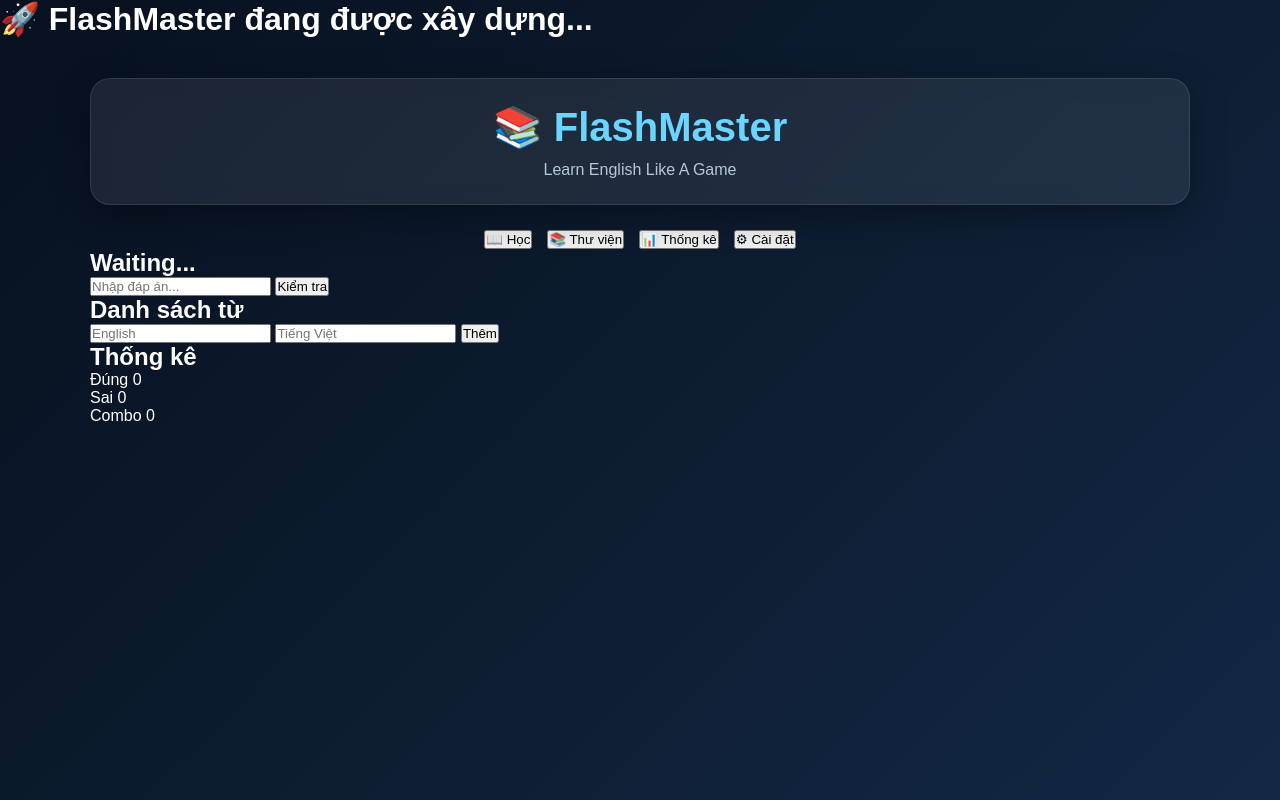
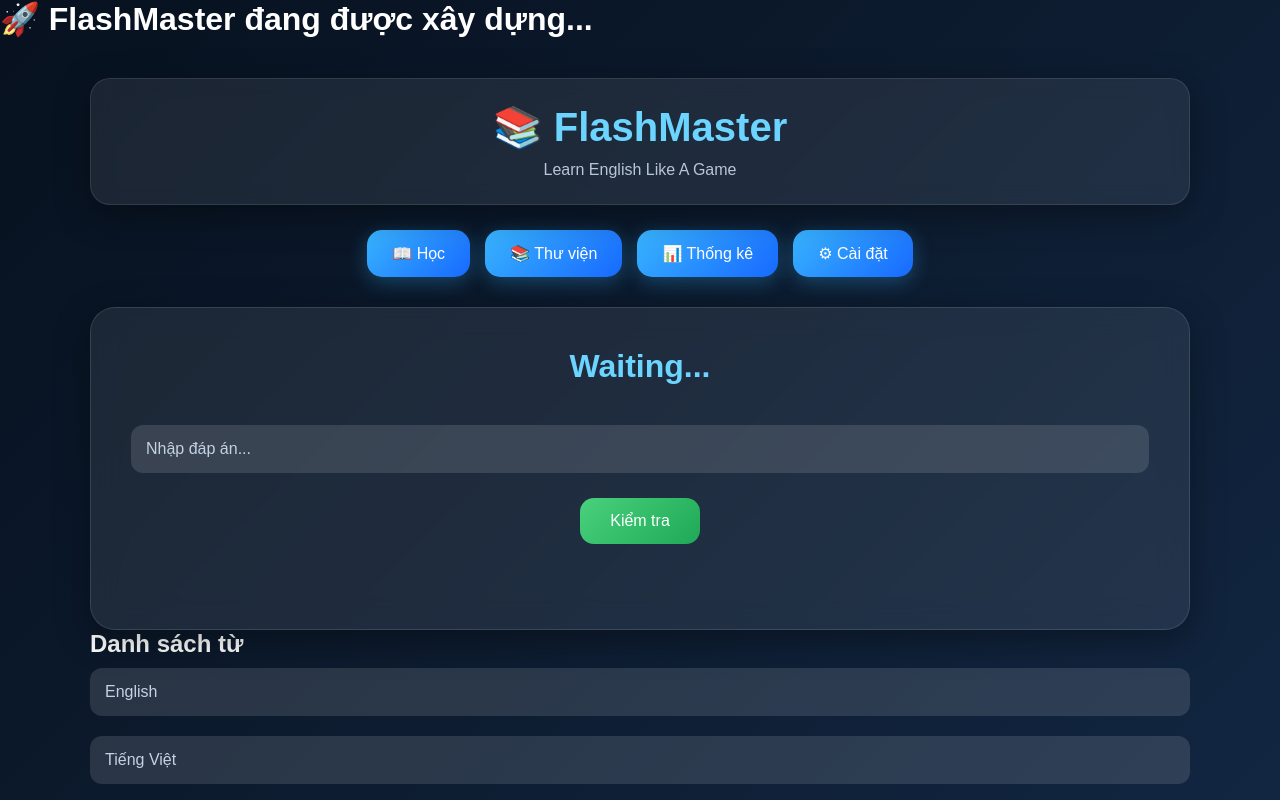
Before and after one commit to FlashMaster-cyber/FlashMaster, a plain HTML site: page index.html in a window 1280 px wide. Shown: the top 800 px of the page. Drawn offline with Linux system fonts and the light colour scheme; files whose address does not match are found by name.

Commit message:
Update style.css

```diff
--- a/css/style.css
+++ b/css/style.css
@@ -102,3 +102,201 @@ nav{
     justify-content:center;
 
 }
+/* =========================
+   Navigation Buttons
+========================= */
+
+nav button{
+
+    background:
+    linear-gradient(
+        135deg,
+        var(--blue),
+        #1769ff
+    );
+
+    color:white;
+
+    border:none;
+
+    padding:14px 25px;
+
+    border-radius:15px;
+
+    font-size:16px;
+
+    cursor:pointer;
+
+    transition:.3s;
+
+    box-shadow:
+    0 5px 20px rgba(57,181,255,.3);
+
+}
+
+
+nav button:hover{
+
+    transform:
+    translateY(-5px);
+
+    box-shadow:
+    0 10px 30px rgba(57,181,255,.5);
+
+}
+
+
+nav button:active{
+
+    transform:
+    scale(.95);
+
+}
+
+
+/* =========================
+   Main Card
+========================= */
+
+main{
+
+    margin-top:30px;
+
+}
+
+
+.card{
+
+    background:
+    rgba(255,255,255,.08);
+
+    backdrop-filter:
+    blur(15px);
+
+    border:
+    1px solid rgba(255,255,255,.12);
+
+    border-radius:25px;
+
+    padding:40px;
+
+    text-align:center;
+
+    box-shadow:
+    var(--shadow);
+
+    animation:
+    fadeIn .6s ease;
+
+}
+
+
+.card h2{
+
+    font-size:32px;
+
+    margin-bottom:30px;
+
+    color:
+    var(--blue2);
+
+}
+
+
+/* =========================
+   Input
+========================= */
+
+
+input{
+
+    width:100%;
+
+    padding:15px;
+
+    margin:10px 0;
+
+    border-radius:12px;
+
+    border:none;
+
+    outline:none;
+
+    background:
+    rgba(255,255,255,.12);
+
+    color:white;
+
+    font-size:16px;
+
+}
+
+
+input::placeholder{
+
+    color:
+    #c4d2e3;
+
+}
+
+
+/* =========================
+   Check Button
+========================= */
+
+
+#checkBtn,
+#addWord{
+
+    margin-top:15px;
+
+    padding:14px 30px;
+
+    border:none;
+
+    border-radius:14px;
+
+    cursor:pointer;
+
+    background:
+    linear-gradient(
+        135deg,
+        #49d17d,
+        #1fa956
+    );
+
+    color:white;
+
+    font-size:16px;
+
+    transition:.3s;
+
+}
+
+
+#checkBtn:hover,
+#addWord:hover{
+
+    transform:
+    translateY(-4px);
+
+    filter:
+    brightness(1.2);
+
+}
+
+
+/* =========================
+   Message
+========================= */
+
+
+#message{
+
+    margin-top:20px;
+
+    font-size:18px;
+
+    min-height:25px;
+
+}
```
